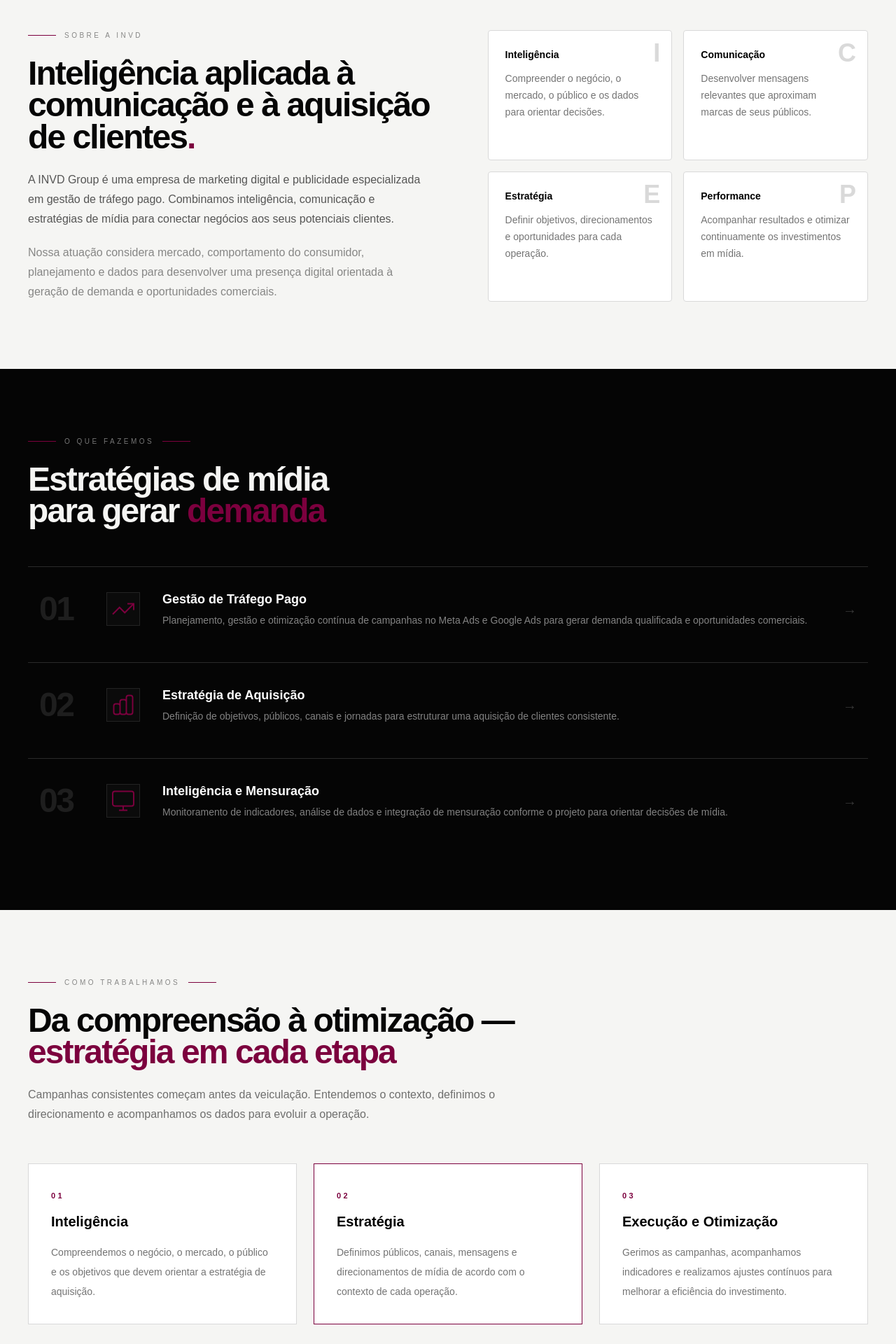
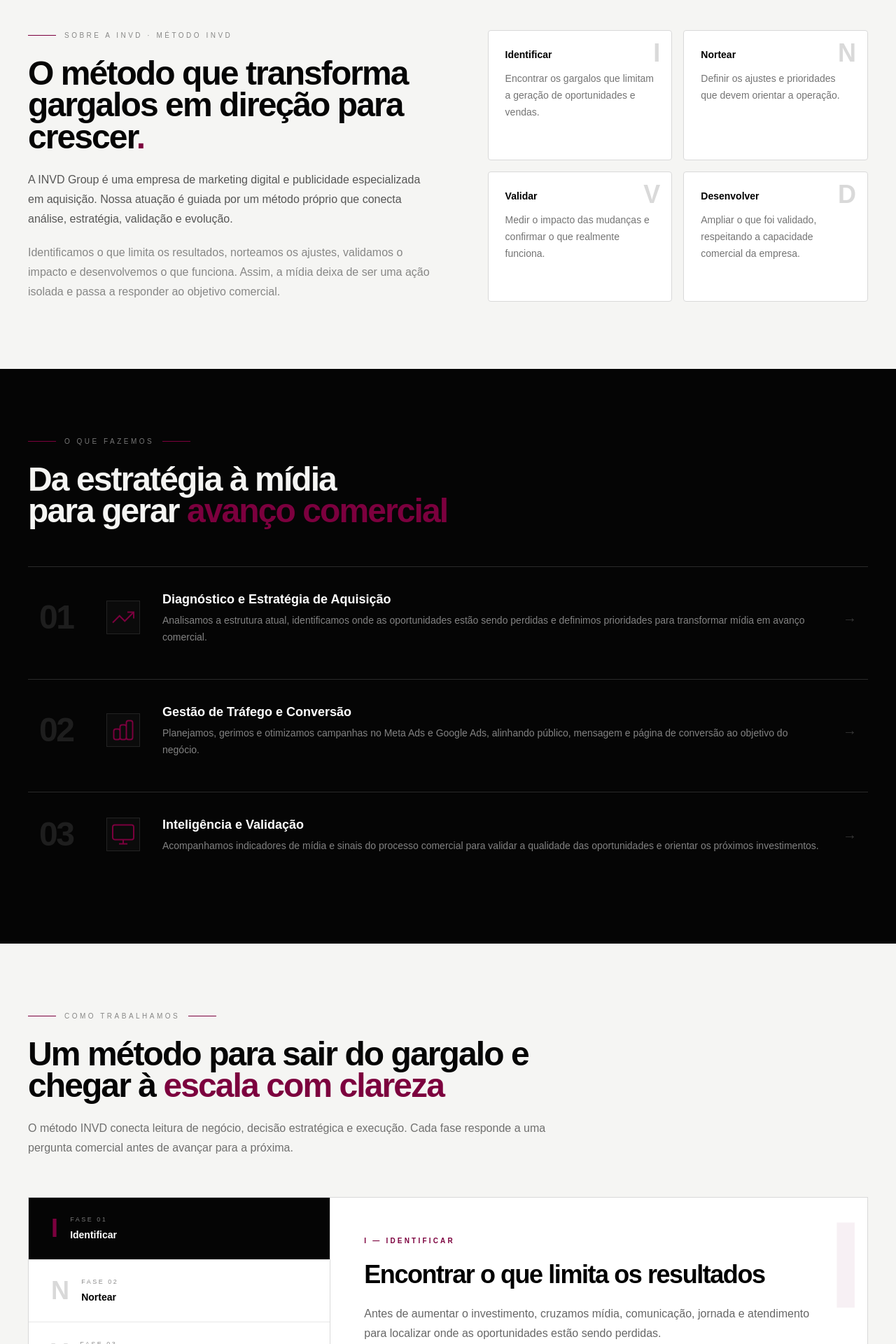
Before and after one commit to INVDGROUP/invd-site, a Next.js app: page / in a window 1280 px wide. Shown: the part 880-2800 px from the top of the page at 70% size. Built offline with nearby package versions, Linux system fonts and the light colour scheme.

Commit message:
invd-site

```diff
--- a/app/page.tsx
+++ b/app/page.tsx
@@ -1,20 +1,20 @@
 "use client";
-import { useEffect } from "react";
+import { useEffect, useState } from "react";
 import Image from "next/image";
 import BrandLogo from "./components/brand-logo";
 import CasesCarousel, { type CaseItem } from "./components/cases-carousel";
 export default function Home() {
   const services = [
     {
-      title: "Gestão de Tráfego Pago",
-      text: "Planejamento, gestão e otimização contínua de campanhas no Meta Ads e Google Ads para gerar demanda qualificada e oportunidades comerciais.",
+      title: "Diagnóstico e Estratégia de Aquisição",
+      text: "Analisamos a estrutura atual, identificamos onde as oportunidades estão sendo perdidas e definimos prioridades para transformar mídia em avanço comercial.",
       icon: (
         <svg xmlns="http://www.w3.org/2000/svg" width="36" height="36" fill="none" viewBox="0 0 24 24" stroke="#7C003E" strokeWidth="1.3"><polyline points="22 7 13.5 15.5 8.5 10.5 2 17"/><polyline points="16 7 22 7 22 13"/></svg>
       ),
     },
     {
-      title: "Estratégia de Aquisição",
-      text: "Definição de objetivos, públicos, canais e jornadas para estruturar uma aquisição de clientes consistente.",
+      title: "Gestão de Tráfego e Conversão",
+      text: "Planejamos, gerimos e otimizamos campanhas no Meta Ads e Google Ads, alinhando público, mensagem e página de conversão ao objetivo do negócio.",
       icon: (
         <svg xmlns="http://www.w3.org/2000/svg" width="36" height="36" fill="none" viewBox="0 0 24 24" stroke="#7C003E" strokeWidth="1.3">
           <path strokeLinecap="round" strokeLinejoin="round" d="M9 19v-6a2 2 0 00-2-2H5a2 2 0 00-2 2v6a2 2 0 002 2h2a2 2 0 002-2zm0 0V9a2 2 0 012-2h2a2 2 0 012 2v10m-6 0a2 2 0 002 2h2a2 2 0 002-2m0 0V5a2 2 0 012-2h2a2 2 0 012 2v14a2 2 0 01-2 2h-2a2 2 0 01-2-2z" />
@@ -22,53 +22,90 @@ export default function Home() {
       ),
     },
     {
-      title: "Inteligência e Mensuração",
-      text: "Monitoramento de indicadores, análise de dados e integração de mensuração conforme o projeto para orientar decisões de mídia.",
+      title: "Inteligência e Validação",
+      text: "Acompanhamos indicadores de mídia e sinais do processo comercial para validar a qualidade das oportunidades e orientar os próximos investimentos.",
       icon: (
         <svg xmlns="http://www.w3.org/2000/svg" width="36" height="36" fill="none" viewBox="0 0 24 24" stroke="#7C003E" strokeWidth="1.3"><rect x="2" y="3" width="20" height="14" rx="2"/><path d="M8 21h8M12 17v4"/></svg>
       ),
     },
   ];
 
-  const pillars = [
+  const methodSummary = [
     {
-      title: "Inteligência",
-      text: "Compreender o negócio, o mercado, o público e os dados para orientar decisões.",
+      title: "Identificar",
+      text: "Encontrar os gargalos que limitam a geração de oportunidades e vendas.",
       letter: "I",
     },
     {
-      title: "Comunicação",
-      text: "Desenvolver mensagens relevantes que aproximam marcas de seus públicos.",
-      letter: "C",
+      title: "Nortear",
+      text: "Definir os ajustes e prioridades que devem orientar a operação.",
+      letter: "N",
     },
     {
-      title: "Estratégia",
-      text: "Definir objetivos, direcionamentos e oportunidades para cada operação.",
-      letter: "E",
+      title: "Validar",
+      text: "Medir o impacto das mudanças e confirmar o que realmente funciona.",
+      letter: "V",
     },
     {
-      title: "Performance",
-      text: "Acompanhar resultados e otimizar continuamente os investimentos em mídia.",
-      letter: "P",
+      title: "Desenvolver",
+      text: "Ampliar o que foi validado, respeitando a capacidade comercial da empresa.",
+      letter: "D",
     },
   ];
 
-  const differentials = [
+  const methodSteps = [
     {
-      title: "Inteligência antes da mídia",
-      text: "Cada decisão parte da compreensão do negócio, do mercado, do público e dos dados disponíveis.",
+      code: "I",
+      action: "Identificar",
+      title: "Encontrar o que limita os resultados",
+      text: "Antes de aumentar o investimento, cruzamos mídia, comunicação, jornada e atendimento para localizar onde as oportunidades estão sendo perdidas.",
+      practical: "Se a empresa recebe contatos, mas poucos avançam para a venda, analisamos desde a promessa do anúncio até a abordagem comercial — não apenas o custo do lead.",
+      outputs: ["Diagnóstico da operação", "Gargalos prioritários", "Plano de ação"],
     },
     {
-      title: "Comunicação que aproxima",
-      text: "Orientamos mensagens relevantes para conectar cada marca às pessoas certas em cada etapa da jornada.",
+      code: "N",
+      action: "Nortear",
+      title: "Transformar o diagnóstico em direção",
+      text: "Definimos os ajustes com maior potencial de impacto, conectando posicionamento, criativos, qualificação dos contatos e processo de atendimento.",
+      practical: "A operação recebe uma ordem clara de prioridades: o que precisa mudar agora, o que deve ser testado e o que ainda não justifica investimento.",
+      outputs: ["Direcionamento de mídia", "Mensagens e públicos", "Prioridades de implementação"],
     },
     {
-      title: "Estratégia para aquisição",
-      text: "Objetivos, canais, públicos e oportunidades são organizados em uma operação de mídia coerente.",
+      code: "V",
+      action: "Validar",
+      title: "Medir impacto além dos cliques",
+      text: "Acompanhamos se os ajustes geram contatos mais qualificados, mais negociações e melhores condições para a venda.",
+      practical: "Os dados mostram o que deve continuar, o que precisa mudar e quais hipóteses merecem uma nova rodada de teste.",
+      outputs: ["Indicadores acompanhados", "Aprendizados dos testes", "Decisões orientadas por dados"],
     },
     {
-      title: "Performance com consistência",
-      text: "Acompanhamos indicadores e otimizamos os investimentos continuamente, com clareza sobre cada decisão.",
+      code: "D",
+      action: "Desenvolver",
+      title: "Escalar o que foi comprovado",
+      text: "Com a estratégia validada, ampliamos investimentos e ações de forma progressiva, preservando eficiência e qualidade.",
+      practical: "A evolução acompanha a capacidade de atendimento e o desempenho das vendas para que crescimento de volume também represente crescimento de negócio.",
+      outputs: ["Escala progressiva", "Otimização contínua", "Evolução da operação"],
+    },
+  ];
+
+  const implementationSteps = [
+    {
+      step: "01",
+      title: "Alinhamento e diagnóstico",
+      text: "Reunimos os acessos, alinhamos objetivos e analisamos a estrutura atual para identificar gargalos e definir as prioridades do projeto.",
+      detail: "Objetivos claros antes de qualquer configuração.",
+    },
+    {
+      step: "02",
+      title: "Preparação e implementação",
+      text: "Configuramos contas e rastreamento, aplicamos os ajustes prioritários e estruturamos a página de conversão quando ela fizer parte do escopo.",
+      detail: "Base técnica e comercial pronta para ativação.",
+    },
+    {
+      step: "03",
+      title: "Ativação e acompanhamento",
+      text: "Com acessos e materiais aprovados, definimos o cronograma, ativamos as campanhas e iniciamos o ciclo de validação e otimização.",
+      detail: "Aprendizado contínuo desde os primeiros dados.",
     },
   ];
 
@@ -137,6 +174,8 @@ export default function Home() {
 
   const whatsappLink =
     "https://api.whatsapp.com/send/?phone=5561993253597&text&type=phone_number&app_absent=0";
+  const [activeMethod, setActiveMethod] = useState(0);
+  const activeMethodStep = methodSteps[activeMethod];
   const trackWhatsAppClick = (location: string) => {
     if (typeof window === "undefined") return;
     window.dataLayer = window.dataLayer || [];
@@ -180,8 +219,8 @@ export default function Home() {
             <a href="#metodo" className="transition hover:text-white">
               Como trabalhamos
             </a>
-            <a href="#diferenciais" className="transition hover:text-white">
-              Diferenciais
+            <a href="#implantacao" className="transition hover:text-white">
+              Implantação
             </a>
             <a href="#cases" className="transition hover:text-white">
               Case
@@ -220,7 +259,7 @@ export default function Home() {
             </h1>
 
             <p className="reveal reveal-delay-1 mt-7 max-w-xl text-sm leading-7 text-[#8A8A8A] md:text-base">
-              Somos especialistas em reposicionamento, reestruturação e escala para empresas que já faturam mas não crescem no ritmo certo. Tráfego pago, social media e estratégia integrada com foco em resultado real.
+              Estruturamos aquisição para empresas que já investem ou querem investir em mídia com mais clareza — conectando comunicação, tráfego pago e processo comercial para gerar oportunidades que podem virar vendas.
             </p>
 
             <div className="reveal reveal-delay-2 mt-10 flex flex-col gap-4 sm:flex-row">
@@ -270,25 +309,25 @@ export default function Home() {
             <div className="mb-6 flex items-center gap-3">
               <span className="h-px w-10 bg-[#7C003E]" />
               <span className="text-[10px] uppercase tracking-[0.35em] text-black/45">
-                Sobre a INVD
+                Sobre a INVD · Método INVD
               </span>
             </div>
 
             <h2 className="max-w-xl text-4xl font-black leading-[0.95] tracking-[-0.04em] md:text-5xl">
-              Inteligência aplicada à comunicação e à aquisição de clientes<span className="text-[#7C003E]">.</span>
+              O método que transforma gargalos em direção para crescer<span className="text-[#7C003E]">.</span>
             </h2>
 
             <p className="mt-6 max-w-xl text-sm leading-7 text-black/65 md:text-base">
-              A INVD Group é uma empresa de marketing digital e publicidade especializada em gestão de tráfego pago. Combinamos inteligência, comunicação e estratégias de mídia para conectar negócios aos seus potenciais clientes.
+              A INVD Group é uma empresa de marketing digital e publicidade especializada em aquisição. Nossa atuação é guiada por um método próprio que conecta análise, estratégia, validação e evolução.
             </p>
 
             <p className="mt-5 max-w-xl text-sm leading-7 text-black/45 md:text-base">
-              Nossa atuação considera mercado, comportamento do consumidor, planejamento e dados para desenvolver uma presença digital orientada à geração de demanda e oportunidades comerciais.
+              Identificamos o que limita os resultados, norteamos os ajustes, validamos o impacto e desenvolvemos o que funciona. Assim, a mídia deixa de ser uma ação isolada e passa a responder ao objetivo comercial.
             </p>
           </div>
 
           <div className="grid gap-4 sm:grid-cols-2">
-            {pillars.map((item) => (
+            {methodSummary.map((item) => (
               <div
                 key={item.title}
                 className="group relative rounded-sm border border-[#D9D9D9] bg-white p-6 transition hover:border-[#7C003E]/45"
@@ -318,9 +357,9 @@ export default function Home() {
             </div>
 
             <h2 className="text-4xl font-black leading-[0.95] tracking-[-0.04em] md:text-5xl">
-              Estratégias de mídia
+              Da estratégia à mídia
               <br />
-              para gerar <span className="text-[#7C003E]">demanda</span>
+              para gerar <span className="text-[#7C003E]">avanço comercial</span>
             </h2>
           </div>
 
@@ -359,49 +398,82 @@ export default function Home() {
             </div>
 
             <h2 className="text-4xl font-black leading-[0.95] tracking-[-0.04em] md:text-5xl">
-              Da compreensão à otimização —
-              <span className="text-[#7C003E]"> estratégia em cada etapa</span>
+              Um método para sair do gargalo e chegar à
+              <span className="text-[#7C003E]"> escala com clareza</span>
             </h2>
 
             <p className="mt-6 text-sm leading-7 text-black/55 md:text-base">
-              Campanhas consistentes começam antes da veiculação. Entendemos o contexto, definimos o direcionamento e acompanhamos os dados para evoluir a operação.
+              O método INVD conecta leitura de negócio, decisão estratégica e execução. Cada fase responde a uma pergunta comercial antes de avançar para a próxima.
             </p>
           </div>
 
-          <div className="mt-14 grid gap-6 md:grid-cols-3">
-            {[
-              {
-                step: "01",
-                title: "Inteligência",
-                text: "Compreendemos o negócio, o mercado, o público e os objetivos que devem orientar a estratégia de aquisição.",
-                highlight: false,
-              },
-              {
-                step: "02",
-                title: "Estratégia",
-                text: "Definimos públicos, canais, mensagens e direcionamentos de mídia de acordo com o contexto de cada operação.",
-                highlight: true,
-              },
-              {
-                step: "03",
-                title: "Execução e Otimização",
-                text: "Gerimos as campanhas, acompanhamos indicadores e realizamos ajustes contínuos para melhorar a eficiência do investimento.",
-                highlight: false,
-              },
-            ].map((item) => (
-              <div
-                key={item.step}
-                className={`border bg-white p-8 transition hover:-translate-y-1 ${
-                  item.highlight ? "border-[#7C003E]" : "border-[#D9D9D9]"
-                }`}
-              >
-                <span className="text-[11px] font-semibold uppercase tracking-[0.3em] text-[#7C003E]">
-                  {item.step}
+          <div className="mt-14 grid overflow-hidden border border-[#D9D9D9] bg-white lg:grid-cols-[0.72fr_1.28fr]">
+            <div
+              className="grid border-b border-[#D9D9D9] sm:grid-cols-2 lg:block lg:border-b-0 lg:border-r"
+              role="tablist"
+              aria-label="Etapas do método INVD"
+            >
+              {methodSteps.map((item, index) => {
+                const isActive = activeMethod === index;
+                return (
+                  <button
+                    key={item.code}
+                    type="button"
+                    role="tab"
+                    id={`method-tab-${index}`}
+                    aria-selected={isActive}
+                    aria-controls="method-panel"
+                    onClick={() => setActiveMethod(index)}
+                    className={`group flex w-full items-center gap-5 border-b border-[#E7E7E7] px-6 py-6 text-left transition last:border-b-0 focus-visible:outline-2 focus-visible:outline-offset-[-2px] focus-visible:outline-[#7C003E] lg:px-8 ${
+                      isActive ? "bg-[#050505] text-white" : "bg-white text-black hover:bg-[#F5F5F3]"
+                    }`}
+                  >
+                    <span className={`text-4xl font-black tracking-[-0.08em] ${isActive ? "text-[#7C003E]" : "text-black/15 group-hover:text-[#7C003E]/40"}`}>
+                      {item.code}
+                    </span>
+                    <span>
+                      <span className="block text-[9px] uppercase tracking-[0.28em] opacity-45">Fase {String(index + 1).padStart(2, "0")}</span>
+                      <span className="mt-1 block text-sm font-bold">{item.action}</span>
+                    </span>
+                  </button>
+                );
+              })}
+            </div>
+
+            <div
+              id="method-panel"
+              role="tabpanel"
+              aria-labelledby={`method-tab-${activeMethod}`}
+              className="relative min-h-[31rem] p-7 sm:p-10 lg:p-12"
+            >
+              <span className="pointer-events-none absolute right-6 top-2 text-[8rem] font-black leading-none tracking-[-0.1em] text-[#7C003E]/[0.06] sm:text-[11rem]">
+                {activeMethodStep.code}
+              </span>
+              <div className="relative">
+                <span className="text-[10px] font-semibold uppercase tracking-[0.32em] text-[#7C003E]">
+                  {activeMethodStep.code} — {activeMethodStep.action}
                 </span>
-                <h3 className="mt-3 text-xl font-black text-black">{item.title}</h3>
-                <p className="mt-4 text-sm leading-7 text-black/55">{item.text}</p>
+                <h3 className="mt-5 max-w-xl text-3xl font-black leading-[1] tracking-[-0.04em] text-black md:text-4xl">
+                  {activeMethodStep.title}
+                </h3>
+                <p className="mt-6 max-w-2xl text-sm leading-7 text-black/60 md:text-base">
+                  {activeMethodStep.text}
+                </p>
+
+                <div className="mt-8 border-l-2 border-[#7C003E] bg-[#F5F5F3] p-5">
+                  <span className="text-[9px] font-semibold uppercase tracking-[0.28em] text-black/40">Na prática</span>
+                  <p className="mt-2 text-sm leading-7 text-black/65">{activeMethodStep.practical}</p>
+                </div>
+
+                <div className="mt-8 flex flex-wrap gap-2">
+                  {activeMethodStep.outputs.map((output) => (
+                    <span key={output} className="border border-[#D9D9D9] px-3 py-2 text-[10px] font-semibold uppercase tracking-[0.12em] text-black/55">
+                      {output}
+                    </span>
+                  ))}
+                </div>
               </div>
-            ))}
+            </div>
           </div>
 
           <div className="mt-14 text-center">
@@ -412,7 +484,7 @@ export default function Home() {
               onClick={() => trackWhatsAppClick("metodo")}
               className="inline-flex items-center justify-center rounded-sm bg-[#7C003E] px-8 py-4 text-sm font-semibold text-white transition hover:bg-[#92004A] focus-visible:outline-2 focus-visible:outline-offset-4 focus-visible:outline-[#050505]"
             >
-              Quero estruturar minha aquisição
+              Quero identificar meus gargalos
               <span className="ml-2">→</span>
             </a>
           </div>
@@ -442,36 +514,60 @@ export default function Home() {
         </div>
       </section>
 
-      <section id="diferenciais" className="bg-[#F5F5F3] text-[#050505]">
+      <section id="implantacao" className="bg-[#F5F5F3] text-[#050505]">
         <div className="mx-auto max-w-7xl px-6 py-24 lg:px-10">
-          <div className="mb-12 max-w-2xl">
+          <div className="mb-12 max-w-3xl">
             <div className="mb-6 flex items-center gap-3">
               <span className="h-px w-10 bg-[#7C003E]" />
               <span className="text-[10px] uppercase tracking-[0.35em] text-black/45">
-                Por que a INVD
+                Da contratação à operação
               </span>
             </div>
 
             <h2 className="text-4xl font-black leading-[0.95] tracking-[-0.04em] md:text-5xl">
-              Por que empresas
-              <br />
-              escolhem a
-              <span className="text-[#7C003E]"> INVD</span>
+              Próximos passos,
+              <span className="text-[#7C003E]"> sem etapas soltas</span>
             </h2>
+
+            <p className="mt-6 max-w-2xl text-sm leading-7 text-black/55 md:text-base">
+              Depois da decisão, organizamos pessoas, acessos e prioridades para que a estratégia chegue à operação com contexto, rastreamento e ritmo de acompanhamento.
+            </p>
           </div>
 
-          <div className="grid gap-5 md:grid-cols-2">
-            {differentials.map((item) => (
+          <div className="grid gap-px overflow-hidden border border-[#D9D9D9] bg-[#D9D9D9] lg:grid-cols-3">
+            {implementationSteps.map((item) => (
               <div
-                key={item.title}
-                className="reveal border-l-2 border-[#D9D9D9] bg-white p-7 transition hover:border-l-[#7C003E]"
+                key={item.step}
+                className="reveal group bg-white p-7 transition hover:bg-[#050505] sm:p-9"
               >
-                <h3 className="text-sm font-bold text-black">{item.title}</h3>
-                <p className="mt-3 text-sm leading-6 text-black/55">
+                <div className="flex items-center justify-between">
+                  <span className="text-[10px] font-semibold uppercase tracking-[0.3em] text-[#7C003E]">Etapa {item.step}</span>
+                  <span className="text-4xl font-black tracking-[-0.08em] text-black/10 transition group-hover:text-white/10">{item.step}</span>
+                </div>
+                <h3 className="mt-7 text-xl font-black text-black transition group-hover:text-white">{item.title}</h3>
+                <p className="mt-4 text-sm leading-7 text-black/55 transition group-hover:text-white/55">
                   {item.text}
                 </p>
+                <div className="mt-8 border-t border-black/10 pt-5 transition group-hover:border-white/10">
+                  <p className="text-[10px] font-semibold uppercase tracking-[0.16em] text-black/40 transition group-hover:text-white/40">{item.detail}</p>
+                </div>
               </div>
             ))}
+          </div>
+
+          <div className="mt-10 flex flex-col items-start justify-between gap-6 border-l-2 border-[#7C003E] bg-white px-6 py-6 sm:flex-row sm:items-center sm:px-8">
+            <p className="max-w-2xl text-sm leading-6 text-black/60">
+              O cronograma é definido após o recebimento dos acessos e materiais necessários, de acordo com o escopo contratado e a realidade da operação.
+            </p>
+            <a
+              href={whatsappLink}
+              target="_blank"
+              rel="noreferrer"
+              onClick={() => trackWhatsAppClick("implantacao")}
+              className="shrink-0 text-sm font-bold text-[#7C003E] transition hover:text-[#92004A]"
+            >
+              Conversar sobre o projeto →
+            </a>
           </div>
         </div>
       </section>
@@ -585,7 +681,7 @@ export default function Home() {
                 <a href="#sobre" className="block transition hover:text-white">Sobre</a>
                 <a href="#servicos" className="block transition hover:text-white">Serviços</a>
                 <a href="#metodo" className="block transition hover:text-white">Como trabalhamos</a>
-                <a href="#diferenciais" className="block transition hover:text-white">Diferenciais</a>
+                <a href="#implantacao" className="block transition hover:text-white">Implantação</a>
                 <a href="#cases" className="block transition hover:text-white">Case</a>
                 <a href="/diagnostico" className="block transition hover:text-white">Diagnóstico gratuito</a>
                 <a href="/base-digital" className="block transition hover:text-white">Base Digital</a>
@@ -597,11 +693,11 @@ export default function Home() {
                 Serviços
               </p>
               <div className="mt-5 space-y-3 text-sm text-white/65">
+                <span className="block">Diagnóstico de Aquisição</span>
                 <span className="block">Gestão de Tráfego Pago</span>
-                <span className="block">Estratégia de Aquisição</span>
-                <span className="block">Planejamento de Mídia</span>
+                <span className="block">Estratégia e Conversão</span>
                 <span className="block">Meta Ads e Google Ads</span>
-                <span className="block">Análise e Mensuração</span>
+                <span className="block">Inteligência e Validação</span>
               </div>
             </div>
 
```
